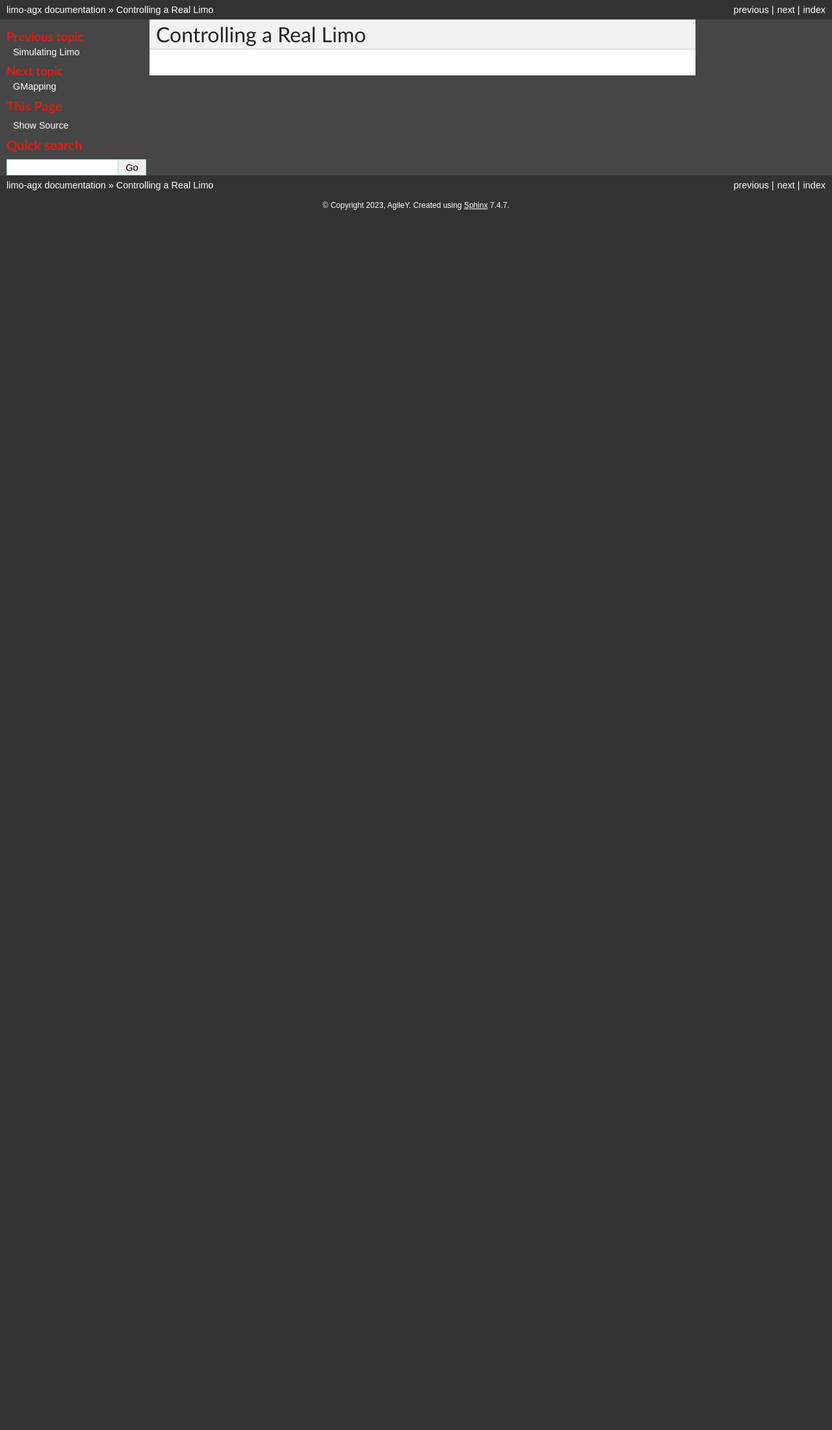
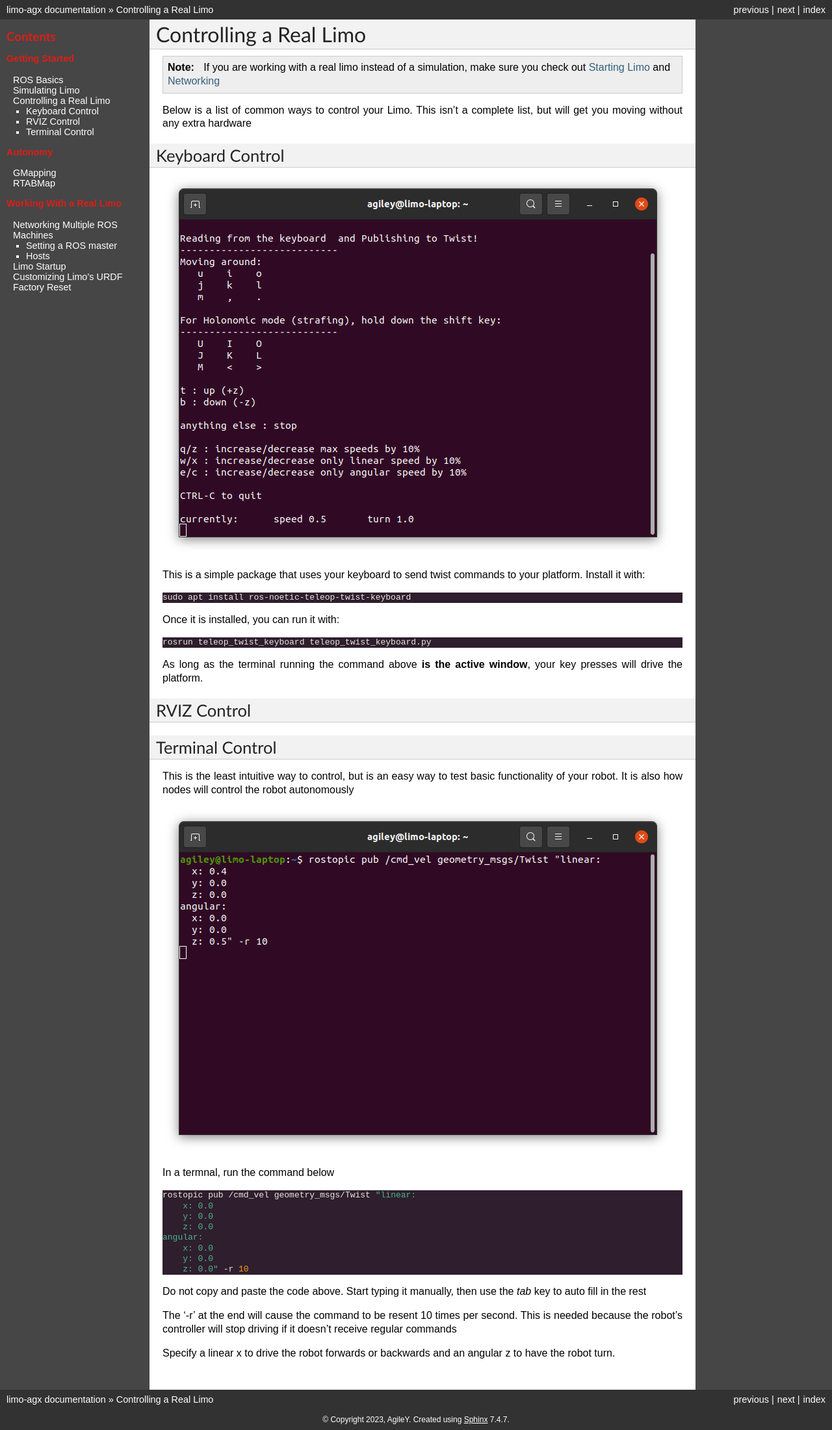
Before and after one commit to limo-agx/limo-agx.github.io, a Sphinx documentation site: the page built from source/controlling_limo.rst, in a window 1280 px wide. Shown: the whole page at 65% size. Built offline with Sphinx 7.4.7, drawn with Linux system fonts in a browser that asks for light colours; before the commit the page ends 900 px from its top, so only the background shows below that.

Commit message:
Finished networking and controlling docs

```diff
--- a/source/_static/classic.css
+++ b/source/_static/classic.css
@@ -39,6 +39,13 @@ div.body {
     background-color: #ffffff;
     color: #db1f18;
     padding: 0 20px 30px 20px;
+}
+
+.caption-text {
+    color: #db1f18;
+    text-align: justify;
+    line-height: 130%;
+    font-weight: bold;
 }
 
 div.footer {
@@ -113,12 +120,10 @@ div.sphinxsidebar input {
     font-size: 1em;
 }
 
-
-
 /* -- hyperlink styles ------------------------------------------------------ */
 
 a {
-    color: #000000;
+    color: #355f7c;
     text-decoration: none;
 }
 
@@ -172,6 +177,7 @@ a.headerlink:hover {
 div.body p, div.body dd, div.body li, div.body blockquote {
     text-align: justify;
     line-height: 130%;
+    color: #000000;
 }
 
 div.admonition p.admonition-title + p {
@@ -217,22 +223,6 @@ p.admonition-title:after {
     content: ":";
 }
 
-pre {
-    padding: 5px;
-    background-color: #eeffcc;
-    color: #333333;
-    line-height: 120%;
-    border: 1px solid #ac9;
-    border-left: none;
-    border-right: none;
-}
-
-code {
-    background-color: #ecf0f3;
-    padding: 0 1px 0 1px;
-    font-size: 0.95em;
-}
-
 th {
     background-color: #ede;
 }
--- /dev/null
+++ b/source/_templates/sidebartoc.html
@@ -0,0 +1,2 @@
+<h4>Contents</h4>
+{{ toctree(titles_only=False, maxdepth=-1, collapse=False, includehidden=True) }}
--- a/source/conf.py
+++ b/source/conf.py
@@ -15,7 +15,6 @@
 # import os
 # import sys
 # sys.path.insert(0, os.path.abspath('.'))
-
 
 # -- Project information -----------------------------------------------------
 
@@ -67,7 +66,7 @@ language = None
 exclude_patterns = []
 
 # The name of the Pygments (syntax highlighting) style to use.
-pygments_style = None
+pygments_style = "paraiso-dark"
 
 
 # -- Options for HTML output -------------------------------------------------
@@ -100,8 +99,9 @@ html_static_path = ['_static']
 # default: ``['localtoc.html', 'relations.html', 'sourcelink.html',
 # 'searchbox.html']``.
 #
-# html_sidebars = {}
-
+html_sidebars = {
+   '**': ['sidebartoc.html']
+}
 
 # -- Options for HTMLHelp output ---------------------------------------------
 
--- a/source/controlling_limo.rst
+++ b/source/controlling_limo.rst
@@ -1,2 +1,56 @@
 Controlling a Real Limo
 =======================
+
+.. note::
+
+    If you are working with a real limo instead of a simulation, make sure you check out :doc:`Starting Limo <starting_limo>` and :doc:`Networking <networking>`
+
+Below is a list of common ways to control your Limo.  This isn't a complete list, but will get you moving without any extra hardware
+
+Keyboard Control
+----------------
+
+.. image:: images/control_keyboard.png
+
+This is a simple package that uses your keyboard to send twist commands to your platform.  Install it with:
+
+.. code-block:: bash
+
+    sudo apt install ros-noetic-teleop-twist-keyboard
+
+Once it is installed, you can run it with:
+
+.. code-block:: bash
+
+    rosrun teleop_twist_keyboard teleop_twist_keyboard.py
+
+As long as the terminal running the command above **is the active window**, your key presses will drive the platform.
+
+RVIZ Control
+------------
+
+Terminal Control
+----------------
+
+This is the least intuitive way to control, but is an easy way to test basic functionality of your robot.  It is also how nodes will control the robot autonomously
+
+.. image:: images/control_cmd_vel.png
+
+In a termnal, run the command below
+
+.. code-block:: bash
+
+    rostopic pub /cmd_vel geometry_msgs/Twist "linear:
+        x: 0.0
+        y: 0.0
+        z: 0.0
+    angular:
+        x: 0.0
+        y: 0.0
+        z: 0.0" -r 10
+
+Do not copy and paste the code above.  Start typing it manually, then use the `tab` key to auto fill in the rest
+
+The '-r' at the end will cause the command to be resent 10 times per second.  This is needed because the robot's controller will stop driving if it doesn't receive regular commands
+
+Specify a linear x to drive the robot forwards or backwards and an angular z to have the robot turn.
--- a/source/index.rst
+++ b/source/index.rst
@@ -2,7 +2,7 @@ Welcome to limo-agx's documentation!
 ====================================
 
 .. toctree::
-   :maxdepth: 0
+   :maxdepth: 1
    :caption: Getting Started
 
    ros_basics
@@ -10,14 +10,14 @@ Welcome to limo-agx's documentation!
    controlling_limo
 
 .. toctree::
-   :maxdepth: 0
+   :maxdepth: 1
    :caption: Autonomy
 
    navigation_gmapping
    navigation_rtabmap
 
 .. toctree::
-   :maxdepth: 0
+   :maxdepth: 1
    :caption: Working With a Real Limo
 
    networking
--- a/source/networking.rst
+++ b/source/networking.rst
@@ -1,2 +1,58 @@
 Networking Multiple ROS Machines
 ================================
+
+Setting a ROS master
+--------------------
+
+ROS coordinates all messages between nodes using a Master.  This a simple program that keeps records of all the nodes and topics on the ROS network.  ROS assumes the master is running on the local computer, but that might not be the case when using multiple computers.  It is common to run the master on the robot.
+
+To set the master, run this command in every terminal on all of the machines that aren't the robot.
+
+.. code-block:: bash
+
+    export ROS_MASTER_URI=http://<robot_hostname>:11311
+
+You can do a quick check to make sure everything is working by running:
+
+.. code-block:: bash
+
+    rostopic list
+
+As long as ROS is running, you should see a list of topics that are available
+
+.. image:: images/networking_rostopic_list.png
+
+If this command hangs, it might be having issues talking to the remote PC.  Look at the the next section to fix it
+
+Hosts
+-----
+
+When you subscribe or publish to a topic, the node will form a connection to any node that is using that topic.  To do that, it needs to know where those other nodes are.  The node will ask the Ros Master what is using that topic and the master will reply with a list of publishers and subscribers.
+
+You can see the details of this by running:
+
+.. code-block:: bash
+
+    rostopic info <a topic name>
+
+That will show information like message type and information about the subscribers and publishers.  Note beside each publisher or subscriber, there is a hostname.  That is how other machines will try to communicate with it.
+
+.. image:: images/networking_message_info.png
+
+Normally a hostname is resolved to an IP address using a DNS server, but that often isn't available in a direct network like this.  One solution would be to set the `ROS_IP` variable on each machine in the network.  That would force the machine to register with its IP address instead of its hostname.
+
+Another more common option is to tell each machine the IP address behind the hostname using a hosts file. The first step is to find the IP address of each computer.  On each one, run:
+
+.. code-block:: bash
+
+    ip a
+
+.. image:: images/networking_ip.png
+
+That will display information about all the network devices.  However you will be communicating with the machine (wifi, ethernet, etc), note the IP address.  On all of the other machines, you will need to add the hostname and IP to the hosts file
+
+.. code-block:: bash
+
+    sudo nano /etc/hosts
+
+.. image:: images/networking_hosts.png
```
Also changed, not shown: source/images/control_cmd_vel.png (added), source/images/control_keyboard.png (added), source/images/networking_hosts.png (added), source/images/networking_ip.png (added), source/images/networking_message_info.png (added), source/images/networking_rostopic_list.png (added).
